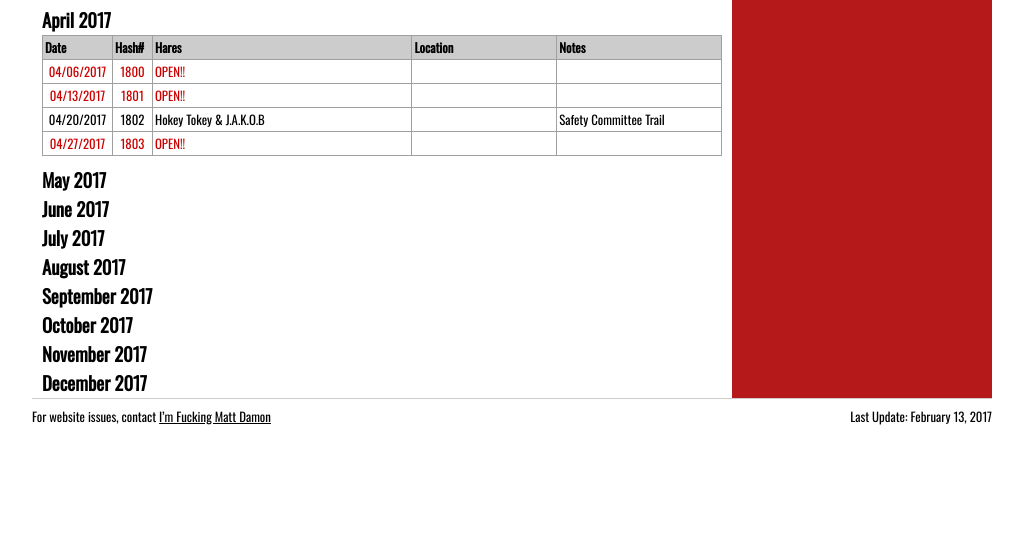
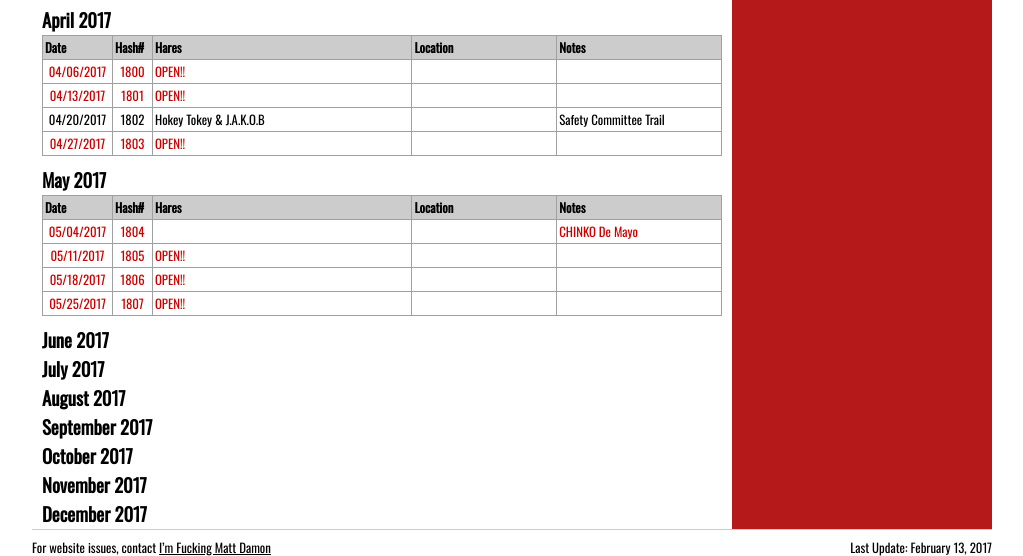
Before and after one commit to LBH3/lbh3.org, a PHP site: page /hareline/hareline.php in a window 1280 px wide. Shown: the part 803-1359 px from the top of the page, without its empty margins (128-1151 px from the left). Before the commit the page ends 1228 px from the top, so only its background shows below. Run offline with PHP 8.4, Linux system fonts and the light colour scheme; some libraries are stand-ins or nearby versions.

Commit message:
Add May 2017 to the Hareline

```diff
--- a/hareline/hareline.php
+++ b/hareline/hareline.php
@@ -203,6 +203,46 @@
 				</tbody>
 				</table>
 			<h3><a name="may2017">May 2017</a></h3>
+			<table class="hareline">
+				<col class="tdate">
+				<col class="thash">
+				<col class="thares">
+				<col class="tloc">
+				<col class="tnotes">
+				<thead>
+					<tr><th>Date</th><th>Hash#</th><th>Hares</th><th>Location</th><th>Notes</th></tr>
+				</thead>
+				<tbody>
+				<tr class="red">
+					<td class="tcenter">05/04/2017</td>
+					<td class="tcenter">1804</td>
+					<td></td>
+					<td></td>
+					<td>CHINKO De Mayo</td>
+				</tr>
+				<tr class="red">
+					<td class="tcenter">05/11/2017</td>
+					<td class="tcenter">1805</td>
+					<td> OPEN!!</td>
+					<td></td>
+					<td></td>
+				</tr>
+				<tr class="red">
+					<td class="tcenter">05/18/2017</td>
+					<td class="tcenter">1806</td>
+					<td> OPEN!!</td>
+					<td></td>
+					<td></td>
+				</tr>
+				<tr class="red">
+					<td class="tcenter">05/25/2017</td>
+					<td class="tcenter">1807</td>
+					<td> OPEN!!</td>
+					<td></td>
+					<td></td>
+				</tr>
+				</tbody>
+				</table>
 			<h3><a name="jun2017">June 2017</a></h3>
 			<h3><a name="jul2017">July 2017</a></h3>
 			<h3><a name="aug2017">August 2017</a></h3>
```
